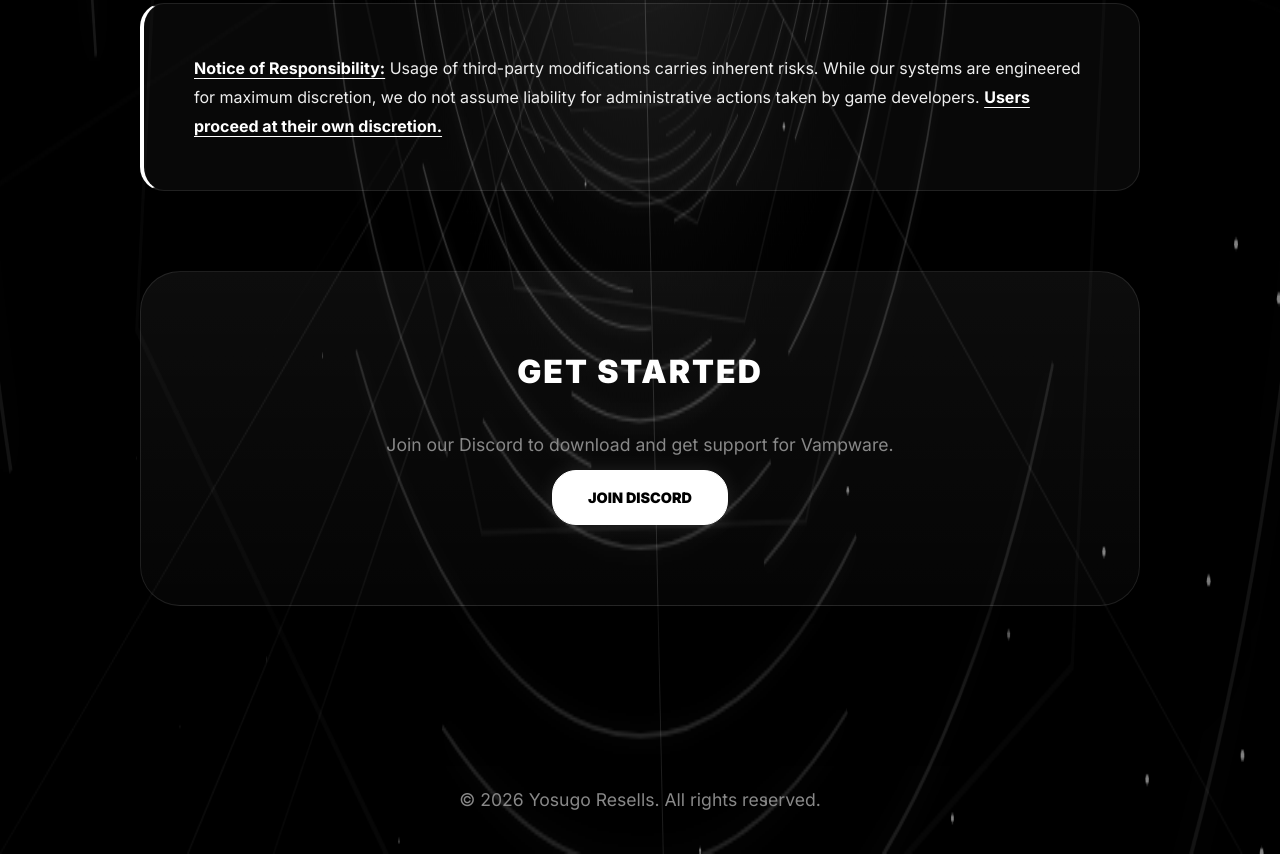
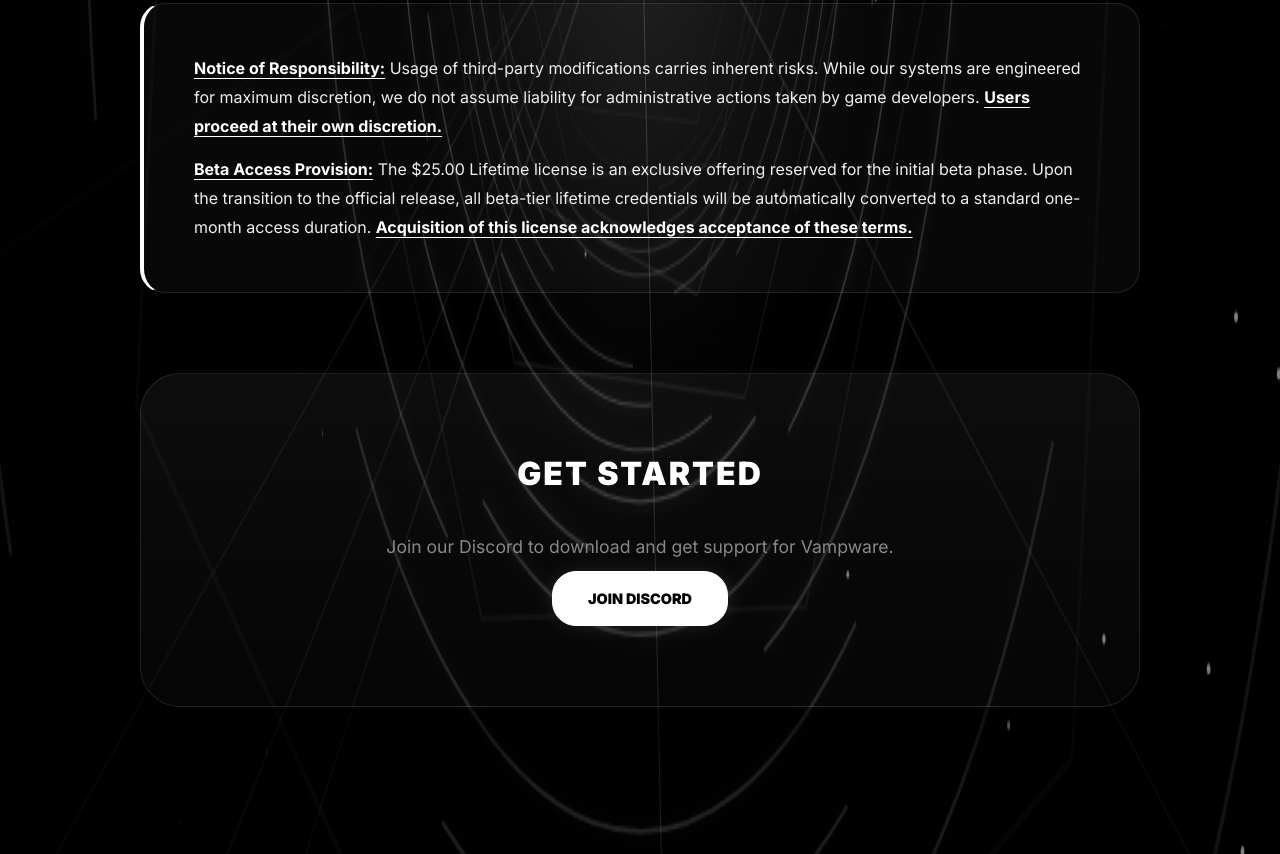
Before and after one commit to OnlyYatashi/yosugo.xyz-source, a plain HTML site: page product-vampware-vrc.html in a window 1280 px wide. Shown: the part 1338-2192 px from the top of the page. Drawn offline with nearby package versions, Linux system fonts and the light colour scheme; animation ran at ten frames a second; a web font is replaced by a local one.

Commit message:
Add Beta Access Provision disclaimer to Vampware VRC page

```diff
--- a/product-vampware-vrc.html
+++ b/product-vampware-vrc.html
@@ -56,6 +56,7 @@
 
         <div class="disclosure-box">
             <p><strong>Notice of Responsibility:</strong> Usage of third-party modifications carries inherent risks. While our systems are engineered for maximum discretion, we do not assume liability for administrative actions taken by game developers. <strong>Users proceed at their own discretion.</strong></p>
+            <p><strong>Beta Access Provision:</strong> The $25.00 Lifetime license is an exclusive offering reserved for the initial beta phase. Upon the transition to the official release, all beta-tier lifetime credentials will be automatically converted to a standard one-month access duration. <strong>Acquisition of this license acknowledges acceptance of these terms.</strong></p>
         </div>
 
         <div class="purchase-box">
```
